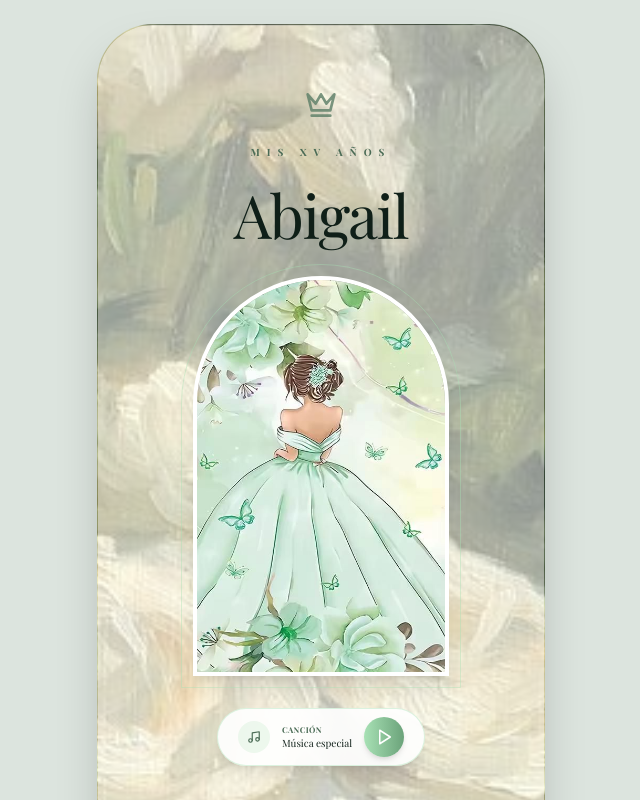
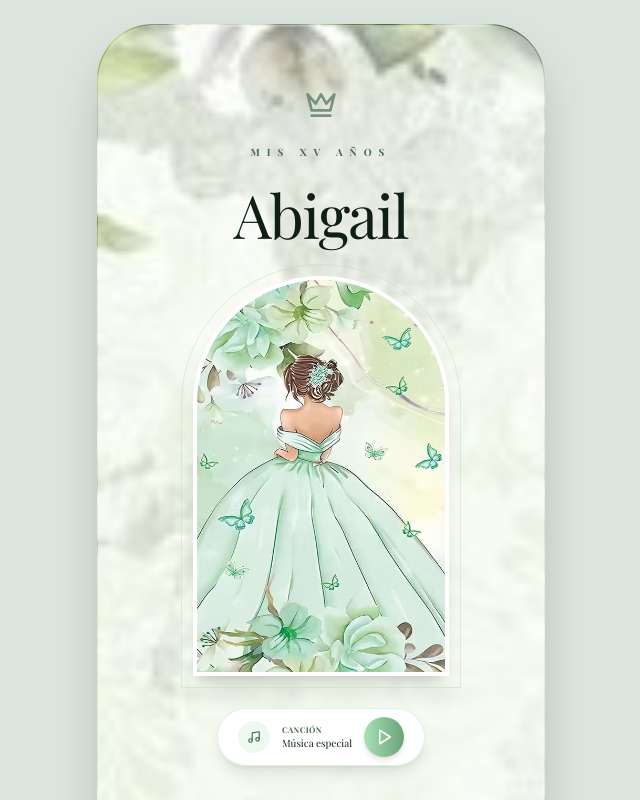
Before and after one commit to Harol20Medina/XV_ABI, a React (Vite) app: page / in a window 1280 px wide. Shown: the top 800 px of the page, without its empty margins (319-959 px from the left). Built offline with nearby package versions, Linux system fonts and the light colour scheme; the HTML template or start-up script is replaced by a standard one; a web font is replaced by a local one.

Commit message:
Textos y corona 2 tonos más oscuros, eliminadas flores decorativas

```diff
--- a/src/App.jsx
+++ b/src/App.jsx
@@ -81,7 +81,7 @@ export default function App() {
       <div
         className="relative w-full max-w-md bg-white shadow-2xl overflow-hidden min-h-screen sm:min-h-0 sm:rounded-[3.5rem] border border-[#A8E1B5]/10 flex flex-col"
         style={{
-          backgroundImage: `url(flores.jpeg)`,
+          backgroundImage: `url(flores.jpg)`,
           backgroundSize: 'cover',
           backgroundPosition: 'center',
           backgroundAttachment: 'fixed',
```
Also changed, not shown: public/flores.jpeg (deleted), public/flores.jpg (added).
